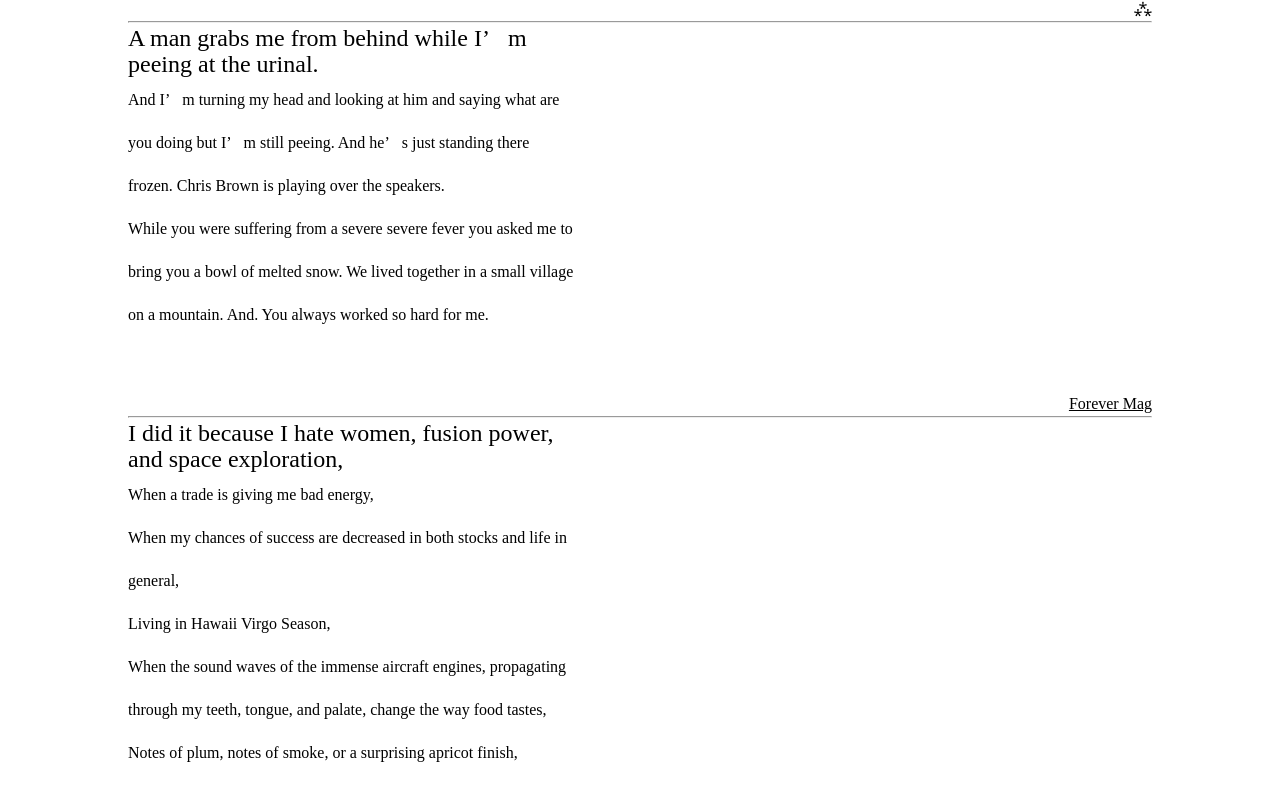
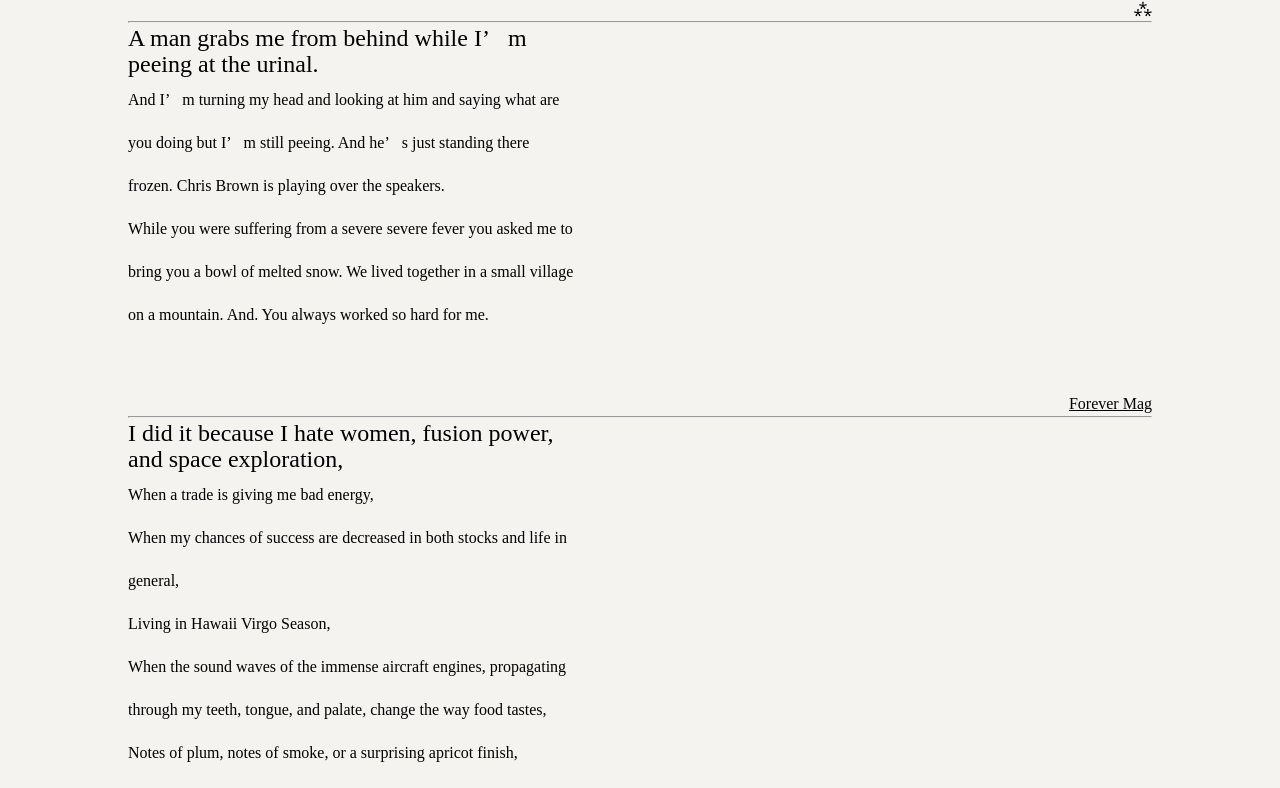
Before and after one commit to gabrielfriend/gabrielfriend.github.io, a plain HTML site: page index.html in a window 1280 px wide. Shown: the part 203-991 px from the top of the page. Drawn offline with Linux system fonts and the light colour scheme.

Commit message:
Add files via upload

```diff
--- a/style.css
+++ b/style.css
@@ -25,7 +25,7 @@ body {
   font-family: 'Noto Serif TC', serif;
   margin-top: 0;
   margin-bottom: 0;
-
+  background-color: #F5F3F0;
 }
 
 p.title {
```
